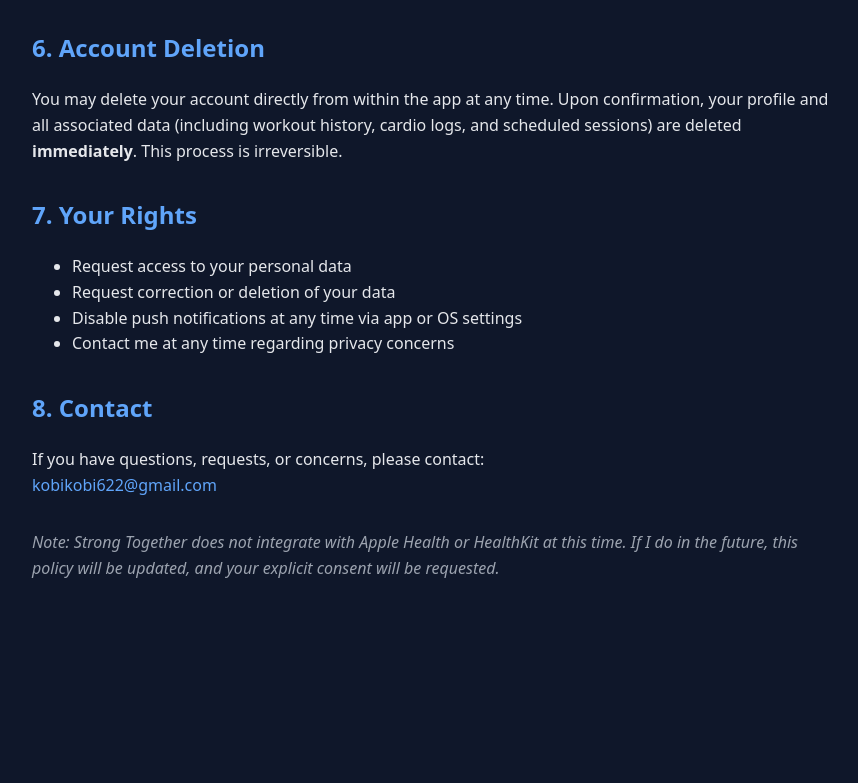
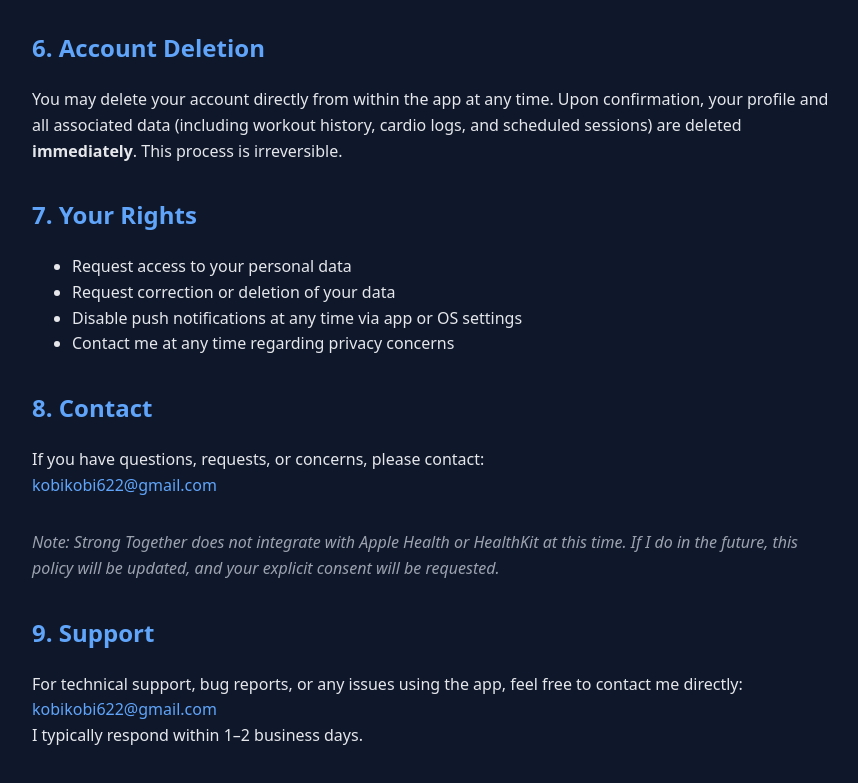
Before and after one commit to kobihanoch/strongtogether-privacy, a plain HTML site: page index.html in a window 1280 px wide. Shown: the part 1317-2100 px from the top of the page, without its empty margins (208-1066 px from the left). Before the commit the page ends 1963 px from the top, so only its background shows below. Drawn offline with Linux system fonts and the light colour scheme.

Commit message:
Added section for support

```diff
--- a/index.html
+++ b/index.html
@@ -37,7 +37,7 @@
     <h1>Privacy Policy – Strong Together</h1>
     <p class="muted">Last updated: September 28, 2025</p>
 
-    <div class="section">
+    <div class="section" id="privacy">
       <h2>1. Overview</h2>
       <p>
         Strong Together (“the App”) is a fitness tracking mobile application
@@ -156,5 +156,15 @@
         </em>
       </p>
     </div>
+
+    <div class="section" id="support">
+      <h2>9. Support</h2>
+      <p>
+        For technical support, bug reports, or any issues using the app, feel
+        free to contact me directly:<br />
+        <a href="mailto:kobikobi622@gmail.com">kobikobi622@gmail.com</a><br />
+        I typically respond within 1–2 business days.
+      </p>
+    </div>
   </body>
 </html>
```
